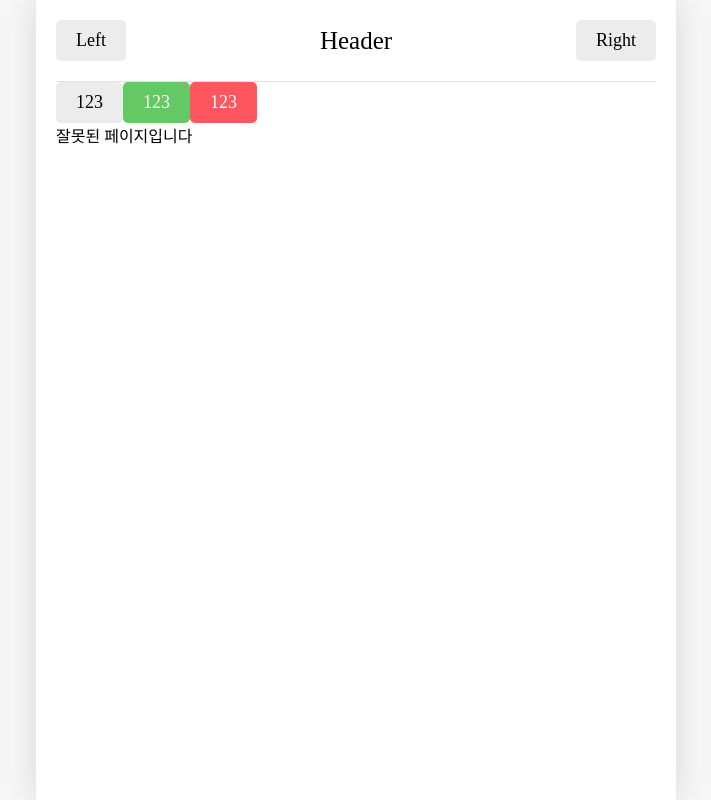
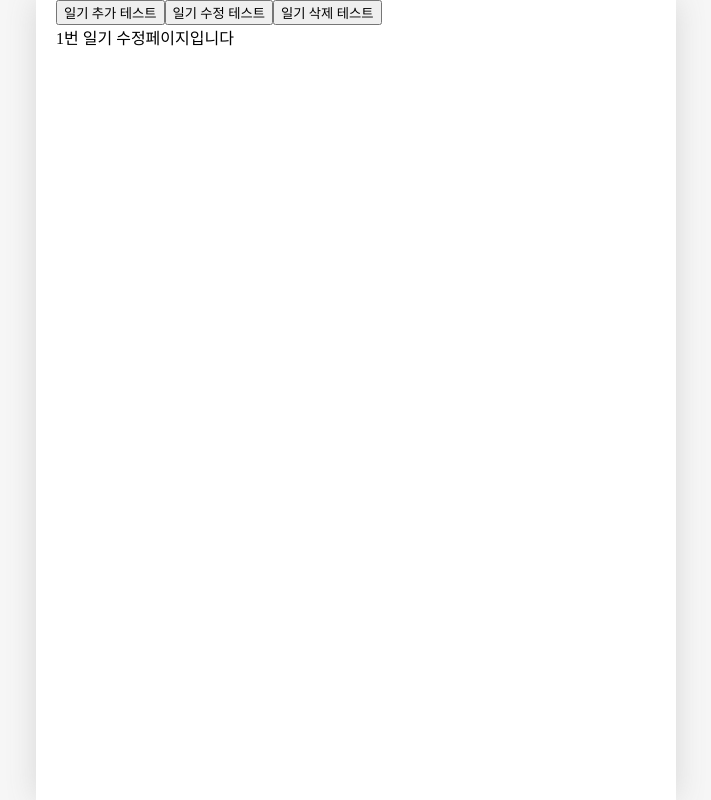
Before and after one commit to sonic8-8/frontend-study, a React (Vite) app in the folder react-js/emotion-diary-app/: page /edit/1 in a window 1280 px wide. Shown: the whole page, without its empty margins (284-995 px from the left). Built offline with nearby package versions, Linux system fonts and the light colour scheme; a web font is replaced by a local one.

Commit message:
feat: emotion-diary-app에 일기 추가/수정/삭제 기능 구현

```diff
--- a/react-js/emotion-diary-app/src/App.jsx
+++ b/react-js/emotion-diary-app/src/App.jsx
@@ -1,50 +1,121 @@
 import './App.css'
-import { Routes, Route, Link, useNavigate } from "react-router-dom";
+import { useReducer, useRef, createContext } from 'react';
+import { Routes, Route } from "react-router-dom";
 import New from './pages/New'
 import Home from './pages/Home'
 import Diary from './pages/Diary'
+import Edit from './pages/Edit';
 import Notfound from './pages/Notfound';
-import Button from "./components/Button";
-import Header from "./components/Header";
 
-import { getEmotionImage } from './util/get-emotion-image';
+const mockData = [
+  {
+    id: 1,
+    createdDate: new Date().getTime(),
+    emotionId: 1,
+    content: "1번 일기 내용",
+  },
+  {
+    id: 2,
+    createdDate: new Date().getTime(),
+    emotionId: 2,
+    content: "2번 일기 내용",
+  },
+]
 
-// 1. "/": 모든 일기를 조회하는 Home 페이지
-// 2. "/new": 새로운 일기를 작성하는 New 페이지
-// 3. "/diary": 일기를 상세히 조회하는 Diary 페이지
+function reducer(state, action) {
+  switch (action.type) {
+    case "CREATE":
+      return [action.data, ...state];
+    case "UPDATE":
+      return state.map((item) =>
+        String(item.id) === String(action.data.id) ? action.data : item
+      );
+    case "DELETE":
+      return state.filter((item) =>
+        item.id !== action.data.id
+      );
+    default:
+      return state;
+  }
+}
+
+const DiaryStateContext = createContext();
+const DiaryDispatchContext = createContext();
+
 function App() {
-  const nav = useNavigate();
+  const [data, dispatch] = useReducer(reducer, mockData);
+  const idRef = useRef(3);
 
-  const onClickButton = () => {
-    nav("/new");
+  // 새로운 일기 추가
+  const onCreate = (createdDate, emotionId, content) => {
+    dispatch({
+      type: "CREATE",
+      data: {
+        id: idRef.current++,
+        createdDate,
+        emotionId,
+        content,
+      },
+    });
+  };
+
+  // 기존 일기 수정
+  const onUpdate = (id, createdDate, emotionId, content) => {
+    dispatch({
+      type: "UPDATE",
+      data: {
+        id,
+        createdDate,
+        emotionId,
+        content,
+      },
+    });
+  };
+
+  // 기존 일기 삭제
+  const onDelete = (id) => {
+    dispatch({
+      type: "DELETE",
+      data: {
+        id,
+      }
+    });
   };
 
   return (
     <>
-      <Header
-        title={"Header"}
-        leftChild={<Button text={"Left"} />}
-        rightChild={<Button text={"Right"} />}
-      />
+      <button onClick={() => {
+        onCreate(new Date().getTime(), 1, "추가된 일기입니다")
+      }}>일기 추가 테스트
+      </button>
 
-      <Button text={123} onClick={() => {
-        console.log("버튼 클릭");
-      }} />
+      <button onClick={() => {
+        onUpdate(1, new Date().getTime(), 3, "수정된 일기입니다");
+      }}>
+        일기 수정 테스트
+      </button>
 
-      <Button text={123} type={"POSITIVE"} onClick={() => {
-        console.log("버튼 클릭");
-      }} />
+      <button onClick={() => {
+        onDelete(1);
+      }}>
+        일기 삭제 테스트
+      </button>
 
-      <Button text={123} type={"NEGATIVE"} onClick={() => {
-        console.log("버튼 클릭");
-      }} />
-
+      <DiaryStateContext.Provider value={data}>
+        <DiaryDispatchContext value={{
+          onCreate,
+          onUpdate,
+          onDelete,
+        }}>
           <Routes>
             <Route path="/" element={<Home />} />
             <Route path="/new" element={<New />} />
             <Route path="/diary/:id" element={<Diary />} />
+            <Route path="/edit/:id" element={<Edit />} />
             <Route path="*" element={<Notfound />} />
           </Routes>
+        </DiaryDispatchContext>
+      </DiaryStateContext.Provider>
     </>
   )
 }
--- /dev/null
+++ b/react-js/emotion-diary-app/src/pages/Edit.jsx
@@ -0,0 +1,11 @@
+import { useParams } from "react-router-dom";
+
+const Edit = () => {
+    const params = useParams();
+
+    return (
+        <div>{params.id}번 일기 수정페이지입니다</div>
+    )
+}
+
+export default Edit;
```
Lines whose indentation alone changed are shown as unchanged.
